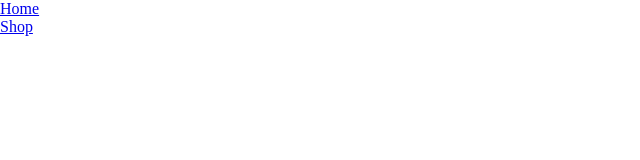
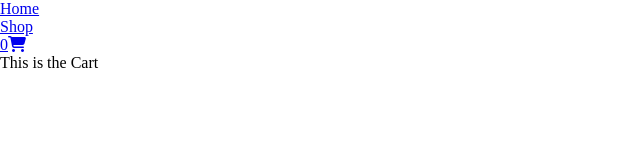
Before and after one commit to JonathanDPotter/shopping-cart, a React (Create React App) app: page /cart in a window 1280 px wide. Shown: the top 160 px of the page, without its empty margins (0-640 px from the left). Built offline with nearby package versions, Linux system fonts and the light colour scheme.

Commit message:
Added cart route page is currently empty

```diff
--- a/src/App.js
+++ b/src/App.js
@@ -1,27 +1,31 @@
-import React, {useState} from "react";
+import React, { useState } from "react";
 import { BrowserRouter as Router, Switch, Route } from "react-router-dom";
 import "./style.scss";
 import Items from "./components/Items.js";
 import Home from "./components/Home.js";
 import Nav from "./components/Nav.js";
+import Cart from "./components/Cart.js";
 
 const App = () => {
-
+  const [numItemsInCart, addItem] = useState(0);
   const addToCart = (event) => {
     const target = event.target.parentNode;
-    console.log(target.dataset.vin);
+    addItem(numItemsInCart + 1);
   };
 
   return (
     <div>
-      <Nav page="/"/>
-      <Router >
+      <Nav numItemsInCart={numItemsInCart} className="nav" />
+      <Router>
         <Switch>
           <Route exact path="/">
             <Home />
           </Route>
           <Route exact path="/items">
             <Items className="items" addToCart={addToCart} />
+          </Route>
+          <Route exact path="/cart">
+            <Cart className="cart" />
           </Route>
         </Switch>
       </Router>
--- a/src/components/Cart.js
+++ b/src/components/Cart.js
@@ -0,0 +1,5 @@
+const Cart = (props) => {
+  return <div>This is the Cart</div>
+}
+
+export default Cart;
--- a/src/components/Nav.js
+++ b/src/components/Nav.js
@@ -11,6 +11,12 @@ const Nav = (props) => {
           <Link to="/items">
             <li className="link">Shop</li>
           </Link>
+          <Link to="/cart">
+            <li className="link">
+        {props.numItemsInCart}
+        <i class="fas fa-shopping-cart"></i>
+            </li>
+          </Link>
         </Router>
       </ul>
     </div>
```
